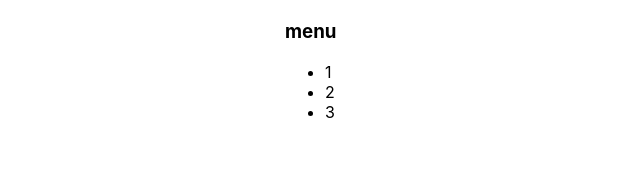
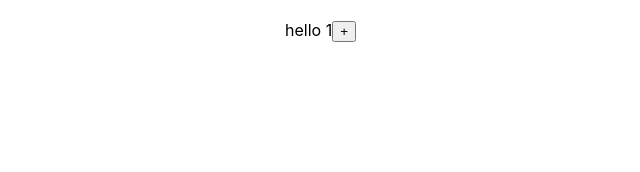
Before and after one commit to LenaMesyachik/React-project-Kabzda--, a React (Create React App) app: page / in a window 1280 px wide. Shown: the top 172 px of the page, without its empty margins (55-695 px from the left). Built offline with nearby package versions, Linux system fonts and the light colour scheme.

Commit message:
Create useEffect

```diff
--- a/src/App.tsx
+++ b/src/App.tsx
@@ -11,6 +11,7 @@ import {
 import Accordion from "./components/Accordion/Accordion";
 import {Select, Select1Base, Select2Base, Select3Base} from "./components/Accordion/Select/Select";
 import {UncontrolledAccordion} from "./components/Accordion/UnControledAccordion";
+import {UseEffect} from "./components/hooks/useEffect";
 
 
 function App() {
@@ -23,9 +24,18 @@ function App() {
     }
     return (
         <div className={'App'}>
+
+            <UseEffect/>
+
+
+
+
             {/*   <OnOff/>
 */}
-            <UncontrolledAccordion titleValue={'menu'}/>
+
+
+
+           {/* <UncontrolledAccordion titleValue={'menu'}/>*/}
             {/*<Rating value={ratingValue} onClick ={setRatingValue}/>
             <UncontrolledRating/>*/}
             {/*
--- /dev/null
+++ b/src/components/hooks/useEffect.tsx
@@ -0,0 +1,14 @@
+import {useEffect, useState} from "react";
+
+
+export const UseEffect = () => {
+    const [counter, setCounter] = useState(1)
+    console.log('Example')
+    useEffect(() => {
+    })
+
+    return <>
+        hello {counter}
+        <button onClick={() => setCounter(counter + 1)}>+</button>
+    </>
+}
```
